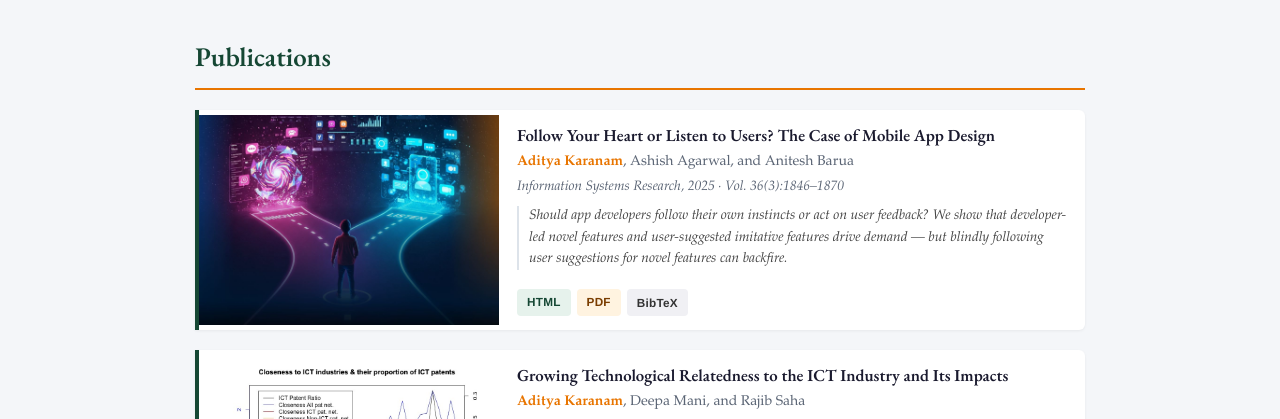
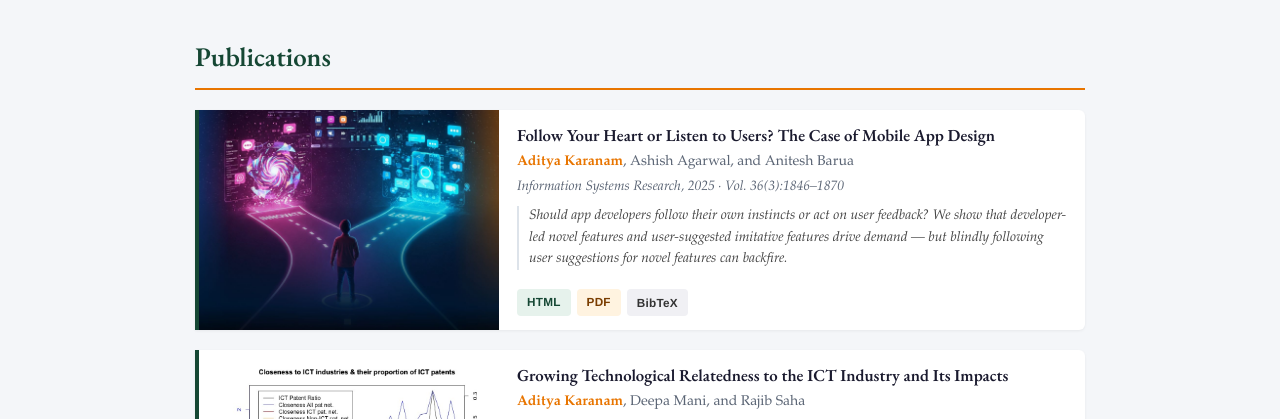
Before and after one commit to askaranam/askaranam.github.io, a Jekyll site: the page built from research.html, in a window 1280 px wide. Shown: the part 383-802 px from the top of the page. Built offline with Jekyll 4.4.1, drawn with Linux system fonts in a browser that asks for light colours; nearby versions of some CDN libraries; some web fonts are replaced.

Commit message:
Update research.html

```diff
--- a/research.html
+++ b/research.html
@@ -72,7 +72,7 @@
 <!-- PAPER 1 — Update src to /images/paper1.jpg after uploading image -->
 <div class="paper" style="min-height: 220px;">
   <div class="paper-image-col" style="flex: 0 0 300px; max-width: 300px; min-height: 220px;">
-    <img class="paper-image" src="/images/innovate-or-listen.jpeg" style="width: 100%; height: 100%; object-fit: contain; object-position: center; ">
+    <img class="paper-image" src="/images/innovate-or-listen.jpeg" style="width: 100%; height: 100%; object-fit: cover; object-position: center; ">
   </div>
   <div class="paper-body">
     <div class="paper-title"><a href="https://pubsonline.informs.org/doi/10.1287/isre.2023.0060">Follow Your Heart or Listen to Users? The Case of Mobile App Design</a></div>
```
